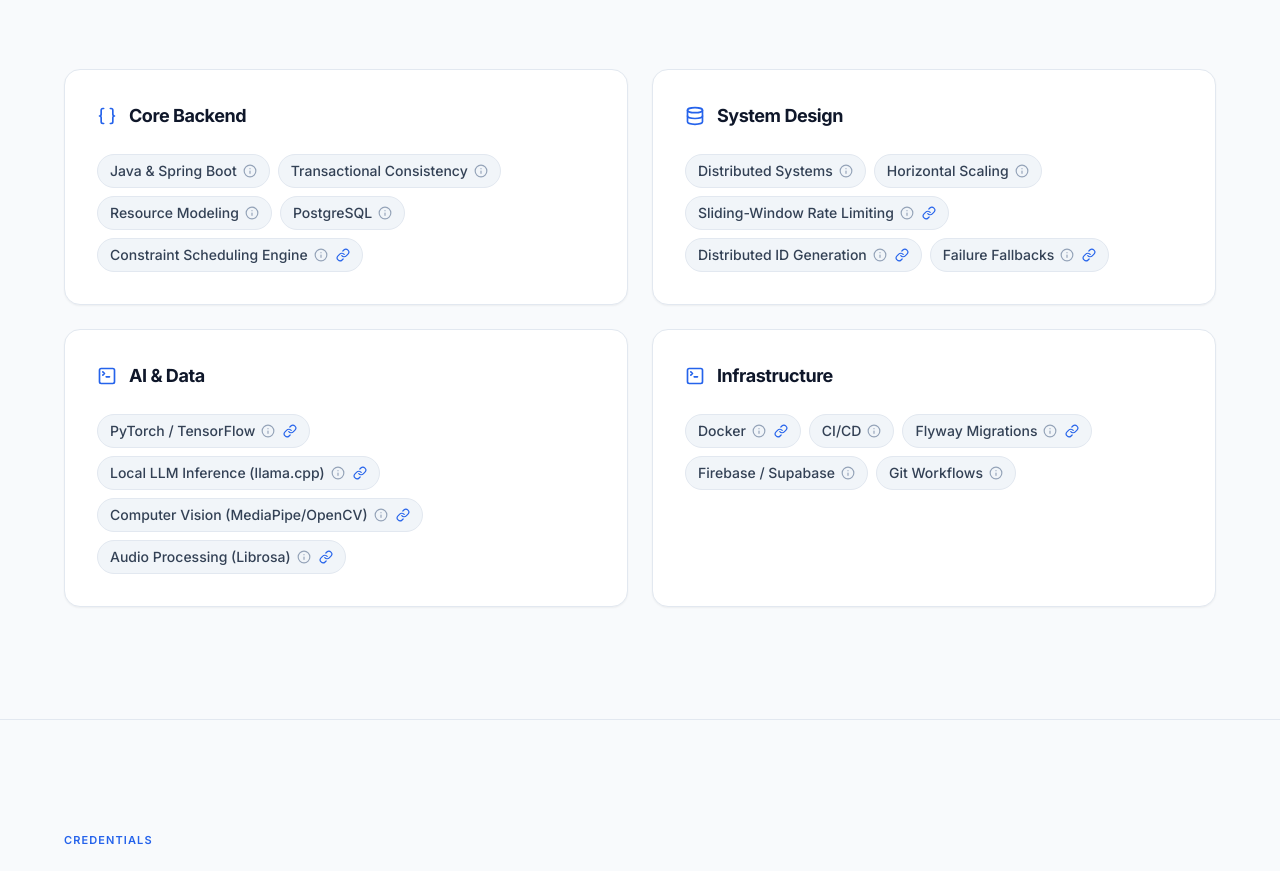
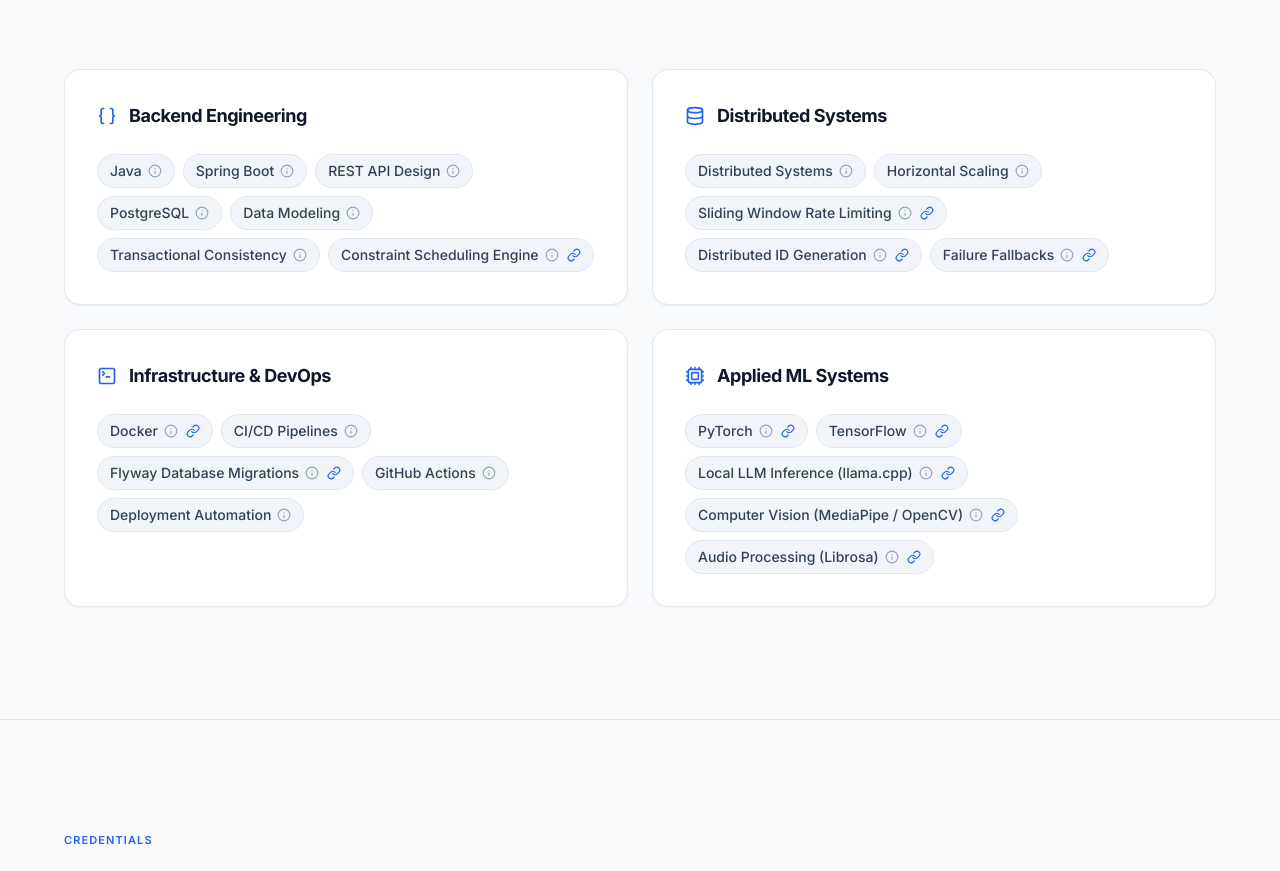
Before and after one commit to sharmavaibhav31/sharmavaibhav31, a React (Vite) app: page / in a window 1280 px wide. Shown: the part 3720-4591 px from the top of the page. Built offline with nearby package versions, Linux system fonts and the light colour scheme.

Commit message:
Updated Skills section

```diff
--- a/src/components/sections/CapabilitiesSection.tsx
+++ b/src/components/sections/CapabilitiesSection.tsx
@@ -1,5 +1,5 @@
 import React from 'react';
-import { SquareTerminal, Database, Braces, Link as LinkIcon, Info } from 'lucide-react';
+import { SquareTerminal, Database, Braces, Link as LinkIcon, Info, Cpu } from 'lucide-react';
 import skillsData from '../../data/skills.json';
 import projectsData from '../../data/projects.json';
 
@@ -18,12 +18,14 @@ const typedSkillsData = skillsData as { capabilities: CapabilityCategory[] };
 
 const CardIcon = ({ category }: { category: string }) => {
     switch (category) {
-        case 'Core Backend':
+        case 'Backend Engineering':
             return <Braces className="w-5 h-5 text-accent dark:text-[#10B981]" />;
-        case 'System Design':
+        case 'Distributed Systems':
             return <Database className="w-5 h-5 text-accent dark:text-[#10B981]" />;
-        case 'AI & Data':
+        case 'Infrastructure & DevOps':
             return <SquareTerminal className="w-5 h-5 text-accent dark:text-[#10B981]" />;
+        case 'Applied ML Systems':
+            return <Cpu className="w-5 h-5 text-accent dark:text-[#10B981]" />;
         default:
             return <SquareTerminal className="w-5 h-5 text-accent dark:text-[#10B981]" />;
     }
--- a/src/data/skills.json
+++ b/src/data/skills.json
@@ -1,23 +1,31 @@
 {
     "capabilities": [
         {
-            "category": "Core Backend",
+            "category": "Backend Engineering",
             "items": [
                 {
-                    "name": "Java & Spring Boot",
+                    "name": "Java",
+                    "tooltip": "Core backend language for scalable enterprise systems"
+                },
+                {
+                    "name": "Spring Boot",
                     "tooltip": "REST APIs, Security, Data JPA, Validation"
                 },
                 {
-                    "name": "Transactional Consistency",
-                    "tooltip": "Ensuring ACID properties using Spring @Transactional across boundary layers"
-                },
-                {
-                    "name": "Resource Modeling",
-                    "tooltip": "Designing clean RESTful domain entities and relationships"
+                    "name": "REST API Design",
+                    "tooltip": "Clean resource modeling and stateless interface design"
                 },
                 {
                     "name": "PostgreSQL",
                     "tooltip": "Relational schema design, constraints, and JSONB"
+                },
+                {
+                    "name": "Data Modeling",
+                    "tooltip": "Entity relationships and domain-driven design"
+                },
+                {
+                    "name": "Transactional Consistency",
+                    "tooltip": "Ensuring ACID properties using Spring @Transactional across boundaries"
                 },
                 {
                     "name": "Constraint Scheduling Engine",
@@ -27,7 +35,7 @@
             ]
         },
         {
-            "category": "System Design",
+            "category": "Distributed Systems",
             "items": [
                 {
                     "name": "Distributed Systems",
@@ -38,7 +46,7 @@
                     "tooltip": "Load balancing and stateless API design"
                 },
                 {
-                    "name": "Sliding-Window Rate Limiting",
+                    "name": "Sliding Window Rate Limiting",
                     "projectRef": "system-design-url-shortener",
                     "tooltip": "Preventing abuse while allowing short traffic bursts"
                 },
@@ -55,12 +63,44 @@
             ]
         },
         {
-            "category": "AI & Data",
+            "category": "Infrastructure & DevOps",
             "items": [
                 {
-                    "name": "PyTorch / TensorFlow",
+                    "name": "Docker",
+                    "projectRef": "timetable-scheduler",
+                    "tooltip": "Containerizing backend services for reproducible deployments"
+                },
+                {
+                    "name": "CI/CD Pipelines",
+                    "tooltip": "Automated build workflows and testing orchestration"
+                },
+                {
+                    "name": "Flyway Database Migrations",
+                    "projectRef": "timetable-scheduler",
+                    "tooltip": "Version-controlled SQL schema evolutions"
+                },
+                {
+                    "name": "GitHub Actions",
+                    "tooltip": "Automated linting, testing, and continuous deployment"
+                },
+                {
+                    "name": "Deployment Automation",
+                    "tooltip": "Scripting infrastructure provisioning and application delivery"
+                }
+            ]
+        },
+        {
+            "category": "Applied ML Systems",
+            "items": [
+                {
+                    "name": "PyTorch",
                     "projectRef": "moodharmonics",
-                    "tooltip": "Inference pipelines for embedded model execution"
+                    "tooltip": "Inference pipelines for deep learning models"
+                },
+                {
+                    "name": "TensorFlow",
+                    "projectRef": "moodharmonics",
+                    "tooltip": "Deploying and serving trained machine learning models"
                 },
                 {
                     "name": "Local LLM Inference (llama.cpp)",
@@ -68,7 +108,7 @@
                     "tooltip": "Running high-performance sandboxed LLMs locally in C/C++"
                 },
                 {
-                    "name": "Computer Vision (MediaPipe/OpenCV)",
+                    "name": "Computer Vision (MediaPipe / OpenCV)",
                     "projectRef": "air-notepad",
                     "tooltip": "Real-time keypoint extraction and gesture algorithms"
                 },
@@ -78,33 +118,6 @@
                     "tooltip": "Extracting spectrograms and MFCC embeddings"
                 }
             ]
-        },
-        {
-            "category": "Infrastructure",
-            "items": [
-                {
-                    "name": "Docker",
-                    "projectRef": "timetable-scheduler",
-                    "tooltip": "Containerizing backend services for reproducible deployments"
-                },
-                {
-                    "name": "CI/CD",
-                    "tooltip": "Automated build workflows and testing pipelines"
-                },
-                {
-                    "name": "Flyway Migrations",
-                    "projectRef": "timetable-scheduler",
-                    "tooltip": "Version-controlled SQL schema evolutions"
-                },
-                {
-                    "name": "Firebase / Supabase",
-                    "tooltip": "Real-time datastores and serverless auth integration"
-                },
-                {
-                    "name": "Git Workflows",
-                    "tooltip": "Branching strategies, code review, and history management"
-                }
-            ]
         }
     ]
 }
```
